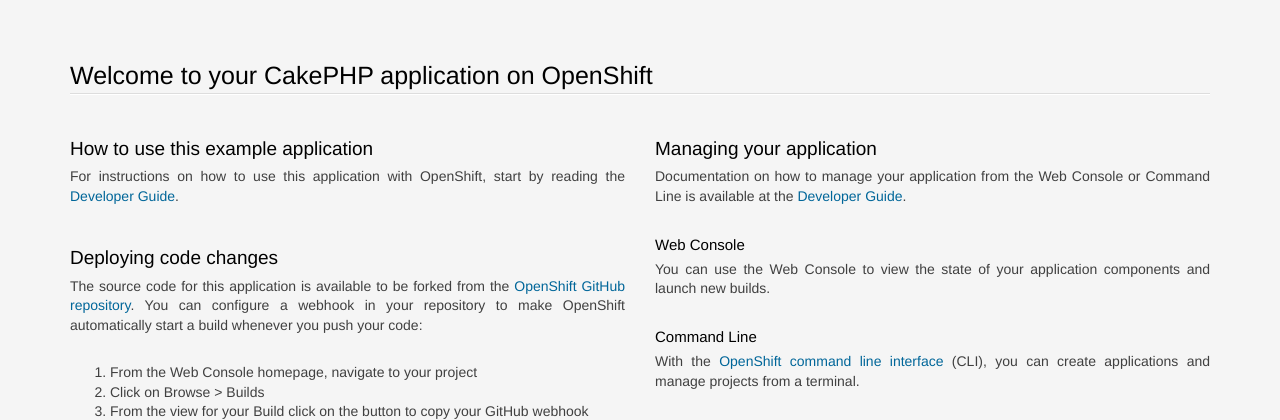
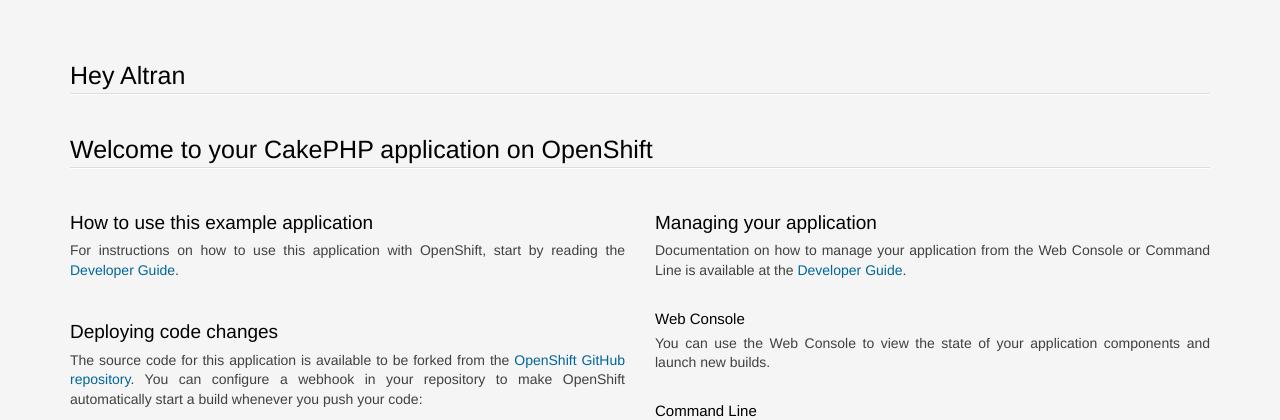
Before and after one commit to rvabre/GLPI, a CakePHP app: the page made by app/View/Pages/home.ctp in a window 1280 px wide. Shown: the top 420 px of the page. Run offline with PHP 8.4 and a stand-in for CakePHP, Linux system fonts and the light colour scheme; the template is opened without the code that fills it, so the values that code supplies are empty; some libraries are stand-ins or nearby versions.

Commit message:
Update default.ctp

```diff
--- a/app/View/Layouts/default.ctp
+++ b/app/View/Layouts/default.ctp
@@ -210,6 +210,7 @@
 
 <section class='container'>
           <hgroup>
+            <h1>Hey Altran</h1>
             <h1>Welcome to your CakePHP application on OpenShift</h1>
           </hgroup>
 
```
